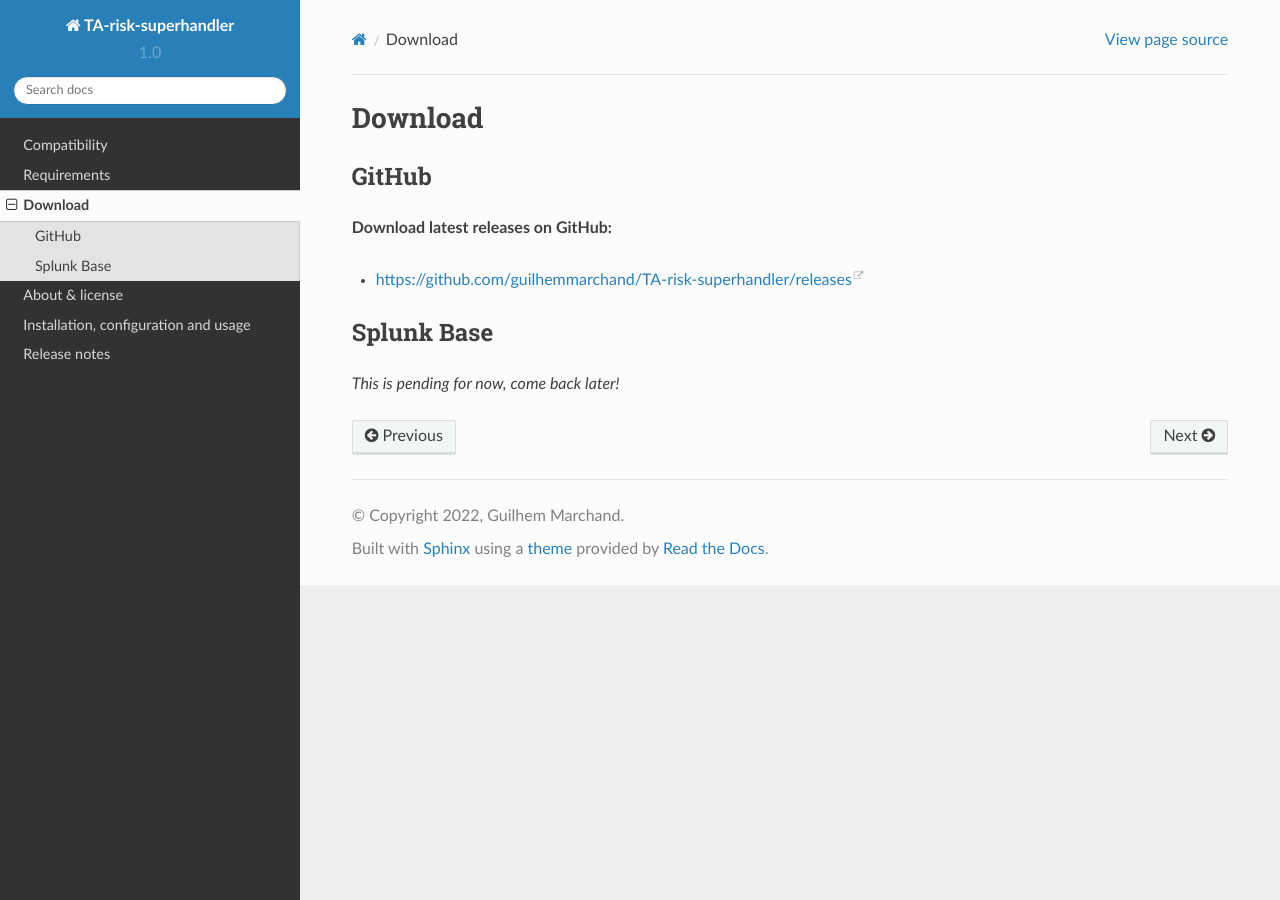
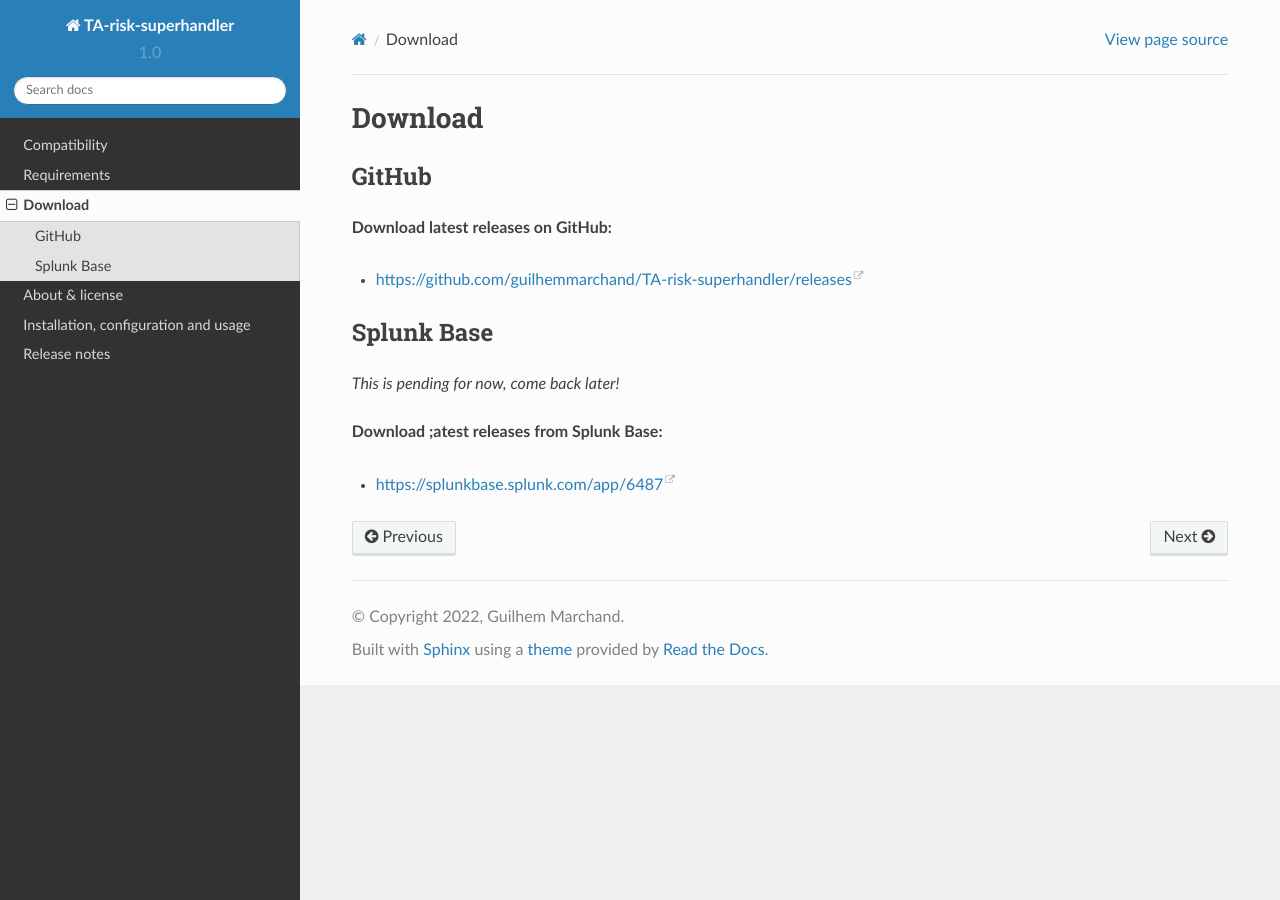
Before and after one commit to guilhemmarchand/TA-risk-superhandler, a Sphinx documentation site: the page built from docs/download.rst, in a window 1280 px wide. Built offline with Sphinx 7.4.7 and the Read the Docs theme 2.0.0, drawn with Linux system fonts in a browser that asks for light colours.

Commit message:
Add link to Splunk Base (pending currently)

```diff
--- a/docs/download.rst
+++ b/docs/download.rst
@@ -12,3 +12,7 @@
 ===========
 
 *This is pending for now, come back later!*
+
+**Download ;atest releases from Splunk Base:**
+
+- https://splunkbase.splunk.com/app/6487
```
